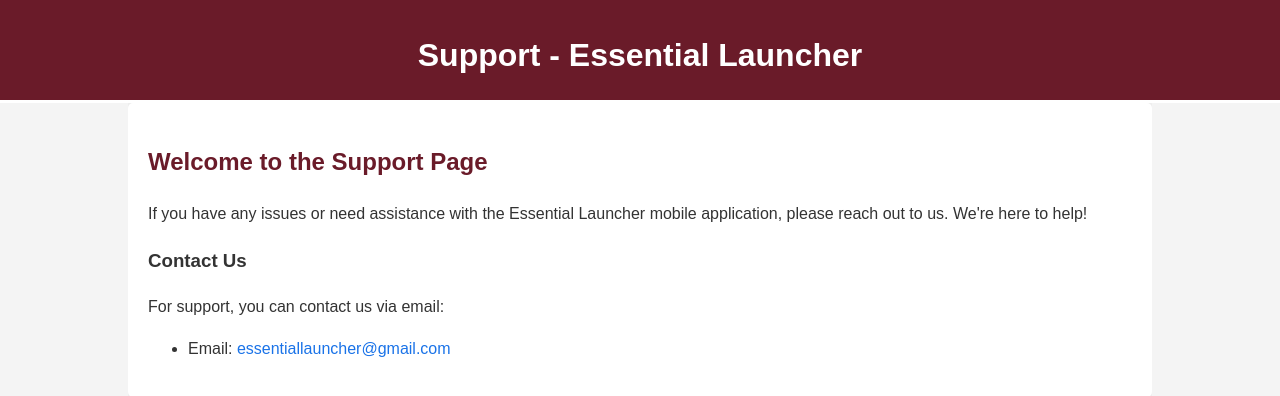
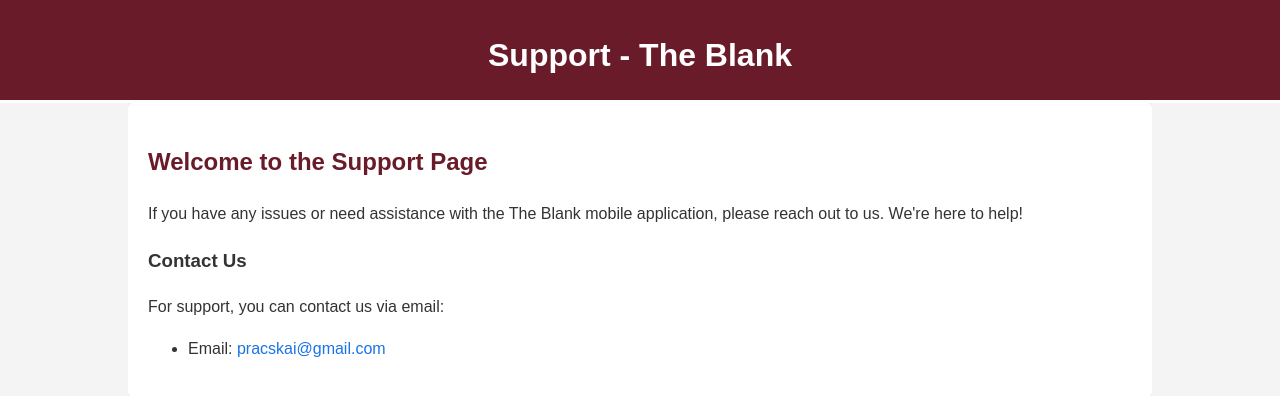
Before and after one commit to TRCLtd/Blank-Web, a plain HTML site: page index.html in a window 1280 px wide. Drawn offline with Linux system fonts and the light colour scheme.

Commit message:
Update index.html

```diff
--- a/index.html
+++ b/index.html
@@ -3,7 +3,7 @@
 <head>
     <meta charset="UTF-8">
     <meta name="viewport" content="width=device-width, initial-scale=1.0">
-    <title>Support - Essential Launcher</title>
+    <title>Support - The Blank</title>
     <style>
         body {
             font-family: Arial, sans-serif;
@@ -59,19 +59,19 @@
 <body>
     <header>
         <div class="container">
-            <h1>Support - Essential Launcher</h1>
+            <h1>Support - The Blank</h1>
         </div>
     </header>
 
     <div class="container">
         <div class="content">
             <h2>Welcome to the Support Page</h2>
-            <p>If you have any issues or need assistance with the Essential Launcher mobile application, please reach out to us. We're here to help!</p>
+            <p>If you have any issues or need assistance with the The Blank mobile application, please reach out to us. We're here to help!</p>
 
             <h3>Contact Us</h3>
             <p>For support, you can contact us via email:</p>
             <ul>
-                <li>Email: <a href="mailto:essentiallauncher@gmail.com">essentiallauncher@gmail.com</a></li>
+                <li>Email: <a href="mailto:pracskai@gmail.com">pracskai@gmail.com</a></li>
             </ul>
 
         </div>
```
